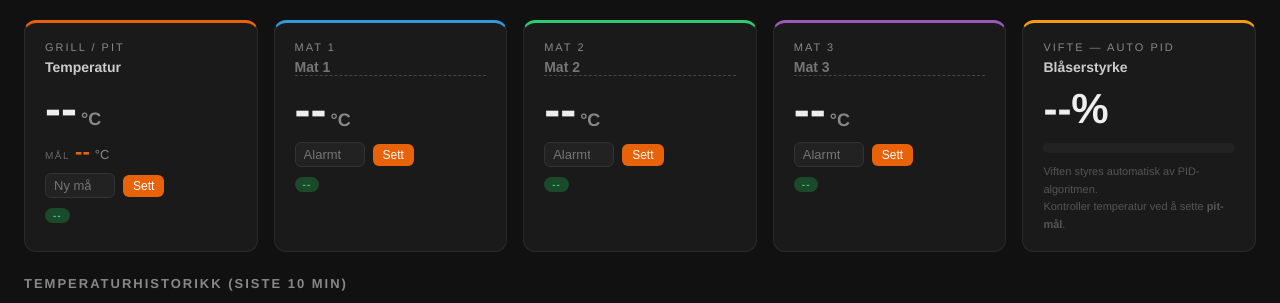
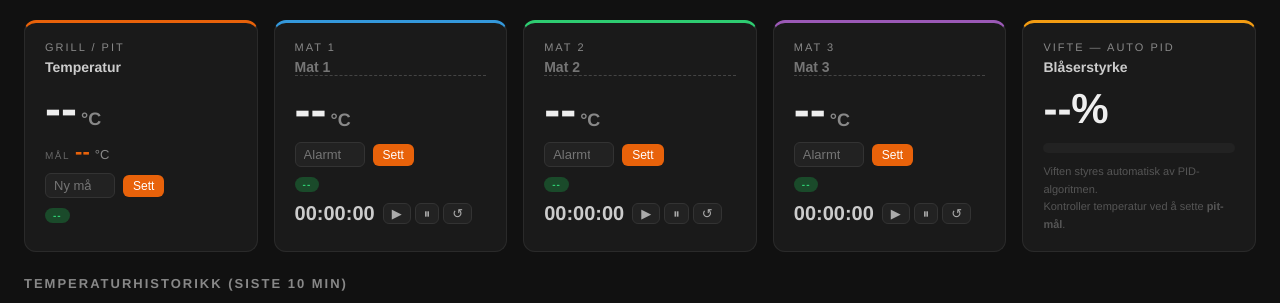
Before and after one commit to davidmyrann-sketch/-cyberq-dashboard, a Flask app: page / in a window 1280 px wide. Shown: the part 66-369 px from the top of the page. Run offline with Flask 3, Linux system fonts and the light colour scheme.

Commit message:
Fix connection display + add per-probe cook timer
- Fix: device_online threshold 60s → 90s (less false-offline)
- Fix: when device_online=false, keep dot green (still MQTT-connected)
- Fix: status badge fallback '–––' → '--' (was invalid CSS class name)
- Add: software cook timer per food probe (start/pause/reset)
- Add: /api/timer POST endpoint with start/stop/reset actions
- Add: timer display in each food card (HH:MM:SS, green when running)

Co-Authored-By: Claude Sonnet 4.6 <noreply@anthropic.com>

```diff
--- a/app.py
+++ b/app.py
@@ -42,6 +42,11 @@ state    = {
     "alarms":         {},
     "ts":             "--",
     "raw_msgs":       deque(maxlen=20),
+    "cook_timers":    {
+        1: {"start": 0.0, "pause_elapsed": 0.0, "running": False},
+        2: {"start": 0.0, "pause_elapsed": 0.0, "running": False},
+        3: {"start": 0.0, "pause_elapsed": 0.0, "running": False},
+    },
 }
 
 ctrl = {
@@ -290,7 +295,17 @@ def api_status():
             "status": compute_probe_status(c, target, alarm_c),
         })
 
-    device_online = (time.time() - state["last_data"]) < 60
+    device_online = (time.time() - state["last_data"]) < 90
+
+    # Beregn timer-elapsed for kjørende timere
+    now = time.time()
+    timers_out = {}
+    for k, v in state["cook_timers"].items():
+        elapsed = v["pause_elapsed"]
+        if v["running"]:
+            elapsed += now - v["start"]
+        timers_out[str(k)] = {"running": v["running"], "elapsed": round(elapsed, 1)}
+
     return jsonify({
         "connected":       state["connected"],
         "device_online":   device_online,
@@ -301,6 +316,7 @@ def api_status():
         "blower":          state["blower"],
         "ts":              state["ts"],
         "settings":        settings,
+        "cook_timers":     timers_out,
         "ctrl": {
             "food_override":       ctrl["food_override"],
             "food_override_probe": ctrl["food_override_probe"],
@@ -340,6 +356,30 @@ def api_set_food_temp():
     if ctrl["food_override_probe"] == idx:
         ctrl["food_override"] = False
     return jsonify({"ok": True, "index": idx, "set_c": temp_c})
+
+@app.route("/api/timer", methods=["POST"])
+def api_timer():
+    body   = request.json
+    idx    = int(body.get("index", 1))
+    action = body.get("action", "start")
+    t      = state["cook_timers"].get(idx)
+    if t is None:
+        return jsonify({"ok": False, "error": "invalid index"})
+
+    now = time.time()
+    if action == "start":
+        if not t["running"]:
+            t["start"]   = now
+            t["running"] = True
+    elif action == "stop":
+        if t["running"]:
+            t["pause_elapsed"] += now - t["start"]
+            t["running"] = False
+    elif action == "reset":
+        t["start"]         = 0.0
+        t["pause_elapsed"] = 0.0
+        t["running"]       = False
+    return jsonify({"ok": True})
 
 @app.route("/api/set_label", methods=["POST"])
 def api_set_label():
--- a/templates/index.html
+++ b/templates/index.html
@@ -72,6 +72,16 @@
   .status-DONE { background: #2a2a1a; color: #f1c40f; }
   .status-ALARM { background: #4a1a1a; color: #e74c3c; }
   .status-ERROR { background: #3a1a1a; color: #e67e22; }
+  .status--- { background: #222; color: #555; }
+
+  /* Cook timer */
+  .timer-row { margin-top: 10px; display:flex; align-items:center; gap:8px; }
+  .timer-val { font-size: 20px; font-weight: 700; font-variant-numeric: tabular-nums; color: #ccc; min-width: 72px; }
+  .timer-val.running { color: #2ecc71; }
+  .timer-btns { display:flex; gap:4px; }
+  .timer-btn { background: #222; border: 1px solid #333; border-radius: 6px; color: #aaa; cursor: pointer; font-size: 13px; padding: 3px 8px; line-height: 1; }
+  .timer-btn:hover { background: #2a2a2a; border-color: #555; color: #eee; }
+  .timer-btn.active { background: #1a3a1a; border-color: #2ecc71; color: #2ecc71; }
 
   .fan-bar-wrap { margin-top: 10px; background: #222; border-radius: 20px; height: 10px; overflow: hidden; }
   .fan-bar { height: 100%; background: linear-gradient(90deg, #f39c12, #e74c3c); border-radius: 20px; transition: width 1s ease; }
@@ -140,6 +150,14 @@
       <button class="set-btn" onclick="setFoodTemp(1)">Sett</button>
     </div>
     <span class="status-badge status-OK" id="food1-status">--</span>
+    <div class="timer-row">
+      <span class="timer-val" id="food1-timer">00:00:00</span>
+      <div class="timer-btns">
+        <button class="timer-btn" id="food1-timer-start" onclick="timerAction(1,'start')" title="Start">▶</button>
+        <button class="timer-btn" id="food1-timer-stop"  onclick="timerAction(1,'stop')"  title="Pause">⏸</button>
+        <button class="timer-btn" id="food1-timer-reset" onclick="timerAction(1,'reset')" title="Nullstill">↺</button>
+      </div>
+    </div>
   </div>
 
   <!-- Food 2 -->
@@ -157,6 +175,14 @@
       <button class="set-btn" onclick="setFoodTemp(2)">Sett</button>
     </div>
     <span class="status-badge status-OK" id="food2-status">--</span>
+    <div class="timer-row">
+      <span class="timer-val" id="food2-timer">00:00:00</span>
+      <div class="timer-btns">
+        <button class="timer-btn" id="food2-timer-start" onclick="timerAction(2,'start')" title="Start">▶</button>
+        <button class="timer-btn" id="food2-timer-stop"  onclick="timerAction(2,'stop')"  title="Pause">⏸</button>
+        <button class="timer-btn" id="food2-timer-reset" onclick="timerAction(2,'reset')" title="Nullstill">↺</button>
+      </div>
+    </div>
   </div>
 
   <!-- Food 3 -->
@@ -174,6 +200,14 @@
       <button class="set-btn" onclick="setFoodTemp(3)">Sett</button>
     </div>
     <span class="status-badge status-OK" id="food3-status">--</span>
+    <div class="timer-row">
+      <span class="timer-val" id="food3-timer">00:00:00</span>
+      <div class="timer-btns">
+        <button class="timer-btn" id="food3-timer-start" onclick="timerAction(3,'start')" title="Start">▶</button>
+        <button class="timer-btn" id="food3-timer-stop"  onclick="timerAction(3,'stop')"  title="Pause">⏸</button>
+        <button class="timer-btn" id="food3-timer-reset" onclick="timerAction(3,'reset')" title="Nullstill">↺</button>
+      </div>
+    </div>
   </div>
 
   <!-- Fan -->
@@ -377,8 +411,8 @@ async function fetchStatus() {
       return;
     }
     if (!d.device_online) {
-      setOffline('Tilkoblet — venter på data fra enhet...');
-      // Still render whatever we have
+      document.getElementById('conn-dot').className    = 'dot online';
+      document.getElementById('conn-label').textContent = 'Tilkoblet (venter på data...)';
     } else {
       setOnline();
     }
@@ -440,9 +474,20 @@ async function fetchStatus() {
 
     // Status fra server (beregnet av compute_probe_status)
     updateStatus(document.getElementById('pit-status'),   pit.status   || 'ERROR');
-    updateStatus(document.getElementById('food1-status'), food1.status || '–––');
-    updateStatus(document.getElementById('food2-status'), food2.status || '–––');
-    updateStatus(document.getElementById('food3-status'), food3.status || '–––');
+    updateStatus(document.getElementById('food1-status'), food1.status || (food1.c != null ? 'OK' : '--'));
+    updateStatus(document.getElementById('food2-status'), food2.status || (food2.c != null ? 'OK' : '--'));
+    updateStatus(document.getElementById('food3-status'), food3.status || (food3.c != null ? 'OK' : '--'));
+
+    // Cook timers
+    const timers = d.cook_timers || {};
+    [1, 2, 3].forEach(i => {
+      const t = timers[String(i)];
+      if (!t) return;
+      const el = document.getElementById(`food${i}-timer`);
+      el.textContent = formatTime(t.elapsed);
+      el.className   = 'timer-val' + (t.running ? ' running' : '');
+      document.getElementById(`food${i}-timer-start`).className = 'timer-btn' + (t.running  ? ' active' : '');
+    });
 
     const fan = parseInt(d.blower) || 0;
     document.getElementById('fan-pct').textContent = fan + '%';
@@ -615,6 +660,20 @@ async function syncDevice() {
   await fetch('/api/sync');
 }
 
+// ── Cook timer ────────────────────────────────────────────────────────────────
+function formatTime(secs) {
+  secs = Math.floor(secs || 0);
+  const h = Math.floor(secs / 3600);
+  const m = Math.floor((secs % 3600) / 60);
+  const s = secs % 60;
+  return `${String(h).padStart(2,'0')}:${String(m).padStart(2,'0')}:${String(s).padStart(2,'0')}`;
+}
+
+async function timerAction(index, action) {
+  const d = await api('/api/timer', {index, action});
+  if (d && d.ok) fetchStatus();
+}
+
 // Poll hvert 5. sekund
 fetchStatus();
 fetchHistory();
```
